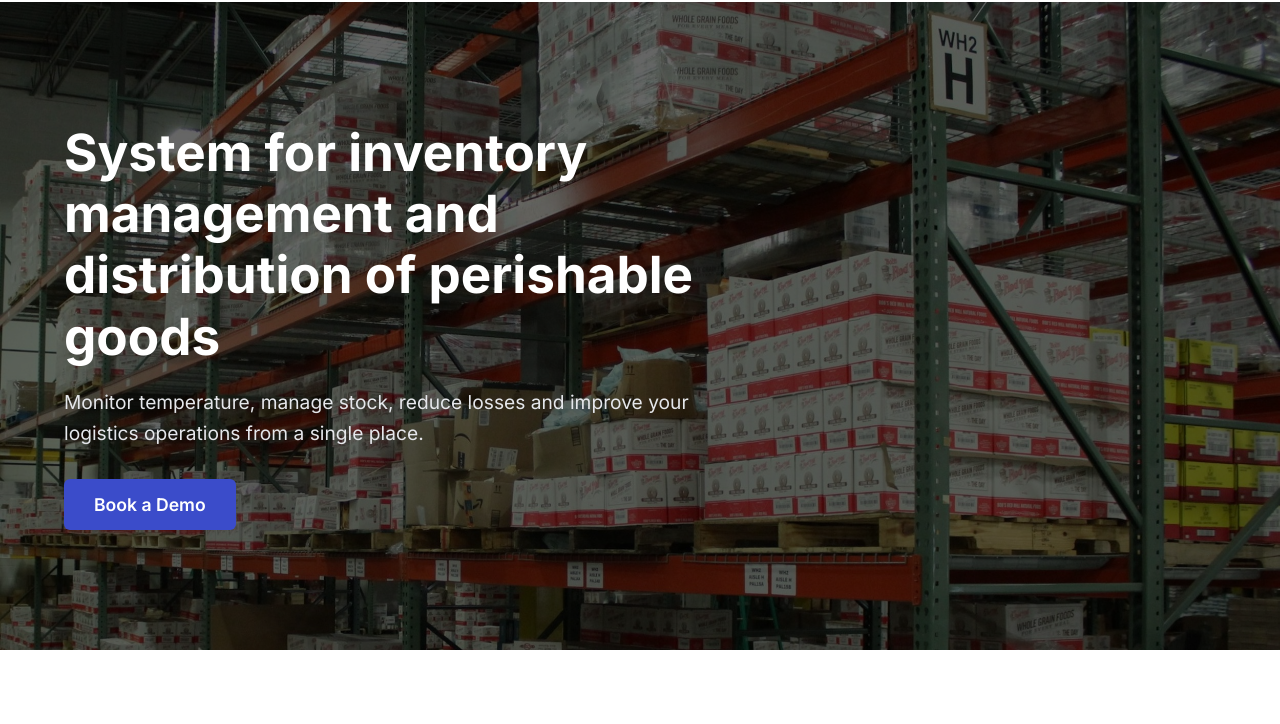
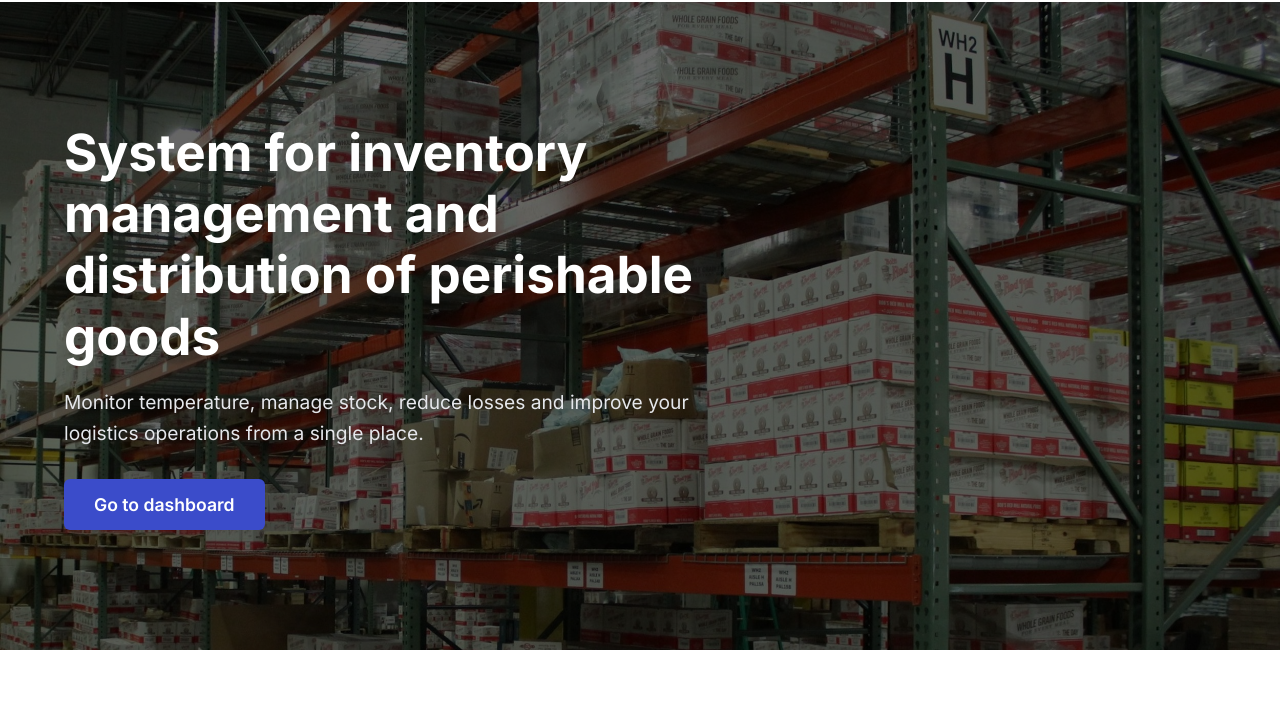
Before and after one commit to upc-pre-202610-1si0729-11848-Fullstack/FreshKargo-website, a plain HTML site: page index.html in a window 1280 px wide. Shown: the part 76-800 px from the top of the page. Drawn offline with Linux system fonts and the light colour scheme.

```diff
--- a/index.html
+++ b/index.html
@@ -35,7 +35,7 @@
         <div class="hero-content">
             <h1 data-i18n="hero_title">System for inventory management and distribution of perishable goods</h1>
             <h3 data-i18n="hero_subtitle">Monitor temperature, manage stock, reduce losses and improve your logistics operations from a single place.</h3>
-           <button class="btn-primary btn-large" onclick="window.open('https://freshkargo-webapp.web.app/', '_blank')"> Book a Demo</button>
+           <button class="btn-primary btn-large" onclick="window.open('https://freshkargo-webapp.web.app/', '_blank')"> Go to dashboard</button>
         </div>
     </section>
 
```
